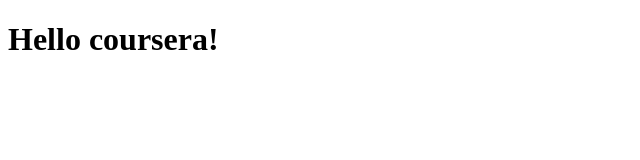
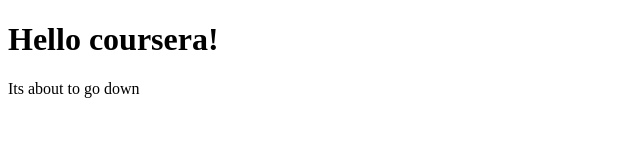
Before and after one commit to insane-guava/coursera, a plain HTML site: page site/index.html in a window 1280 px wide. Shown: the whole page, without its empty margins (0-640 px from the left). Drawn offline with Linux system fonts and the light colour scheme.

Commit message:
small editions to page content.

```diff
--- a/site/index.html
+++ b/site/index.html
@@ -5,5 +5,7 @@
 </head>
 <body>
    <h1>Hello coursera!</h1>
+
+   <p>Its about to go down</p>
 </body>
 </html>
```
